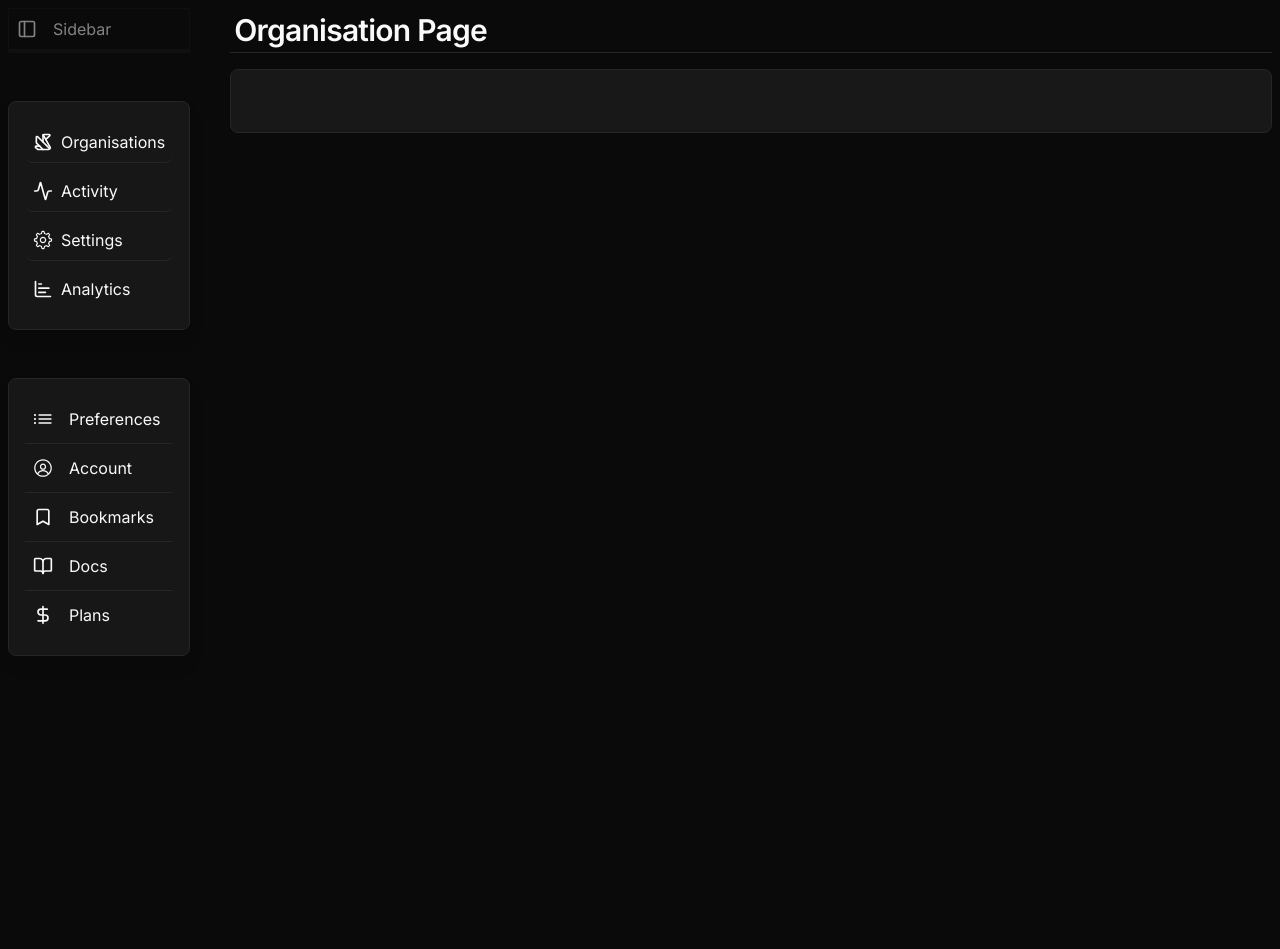
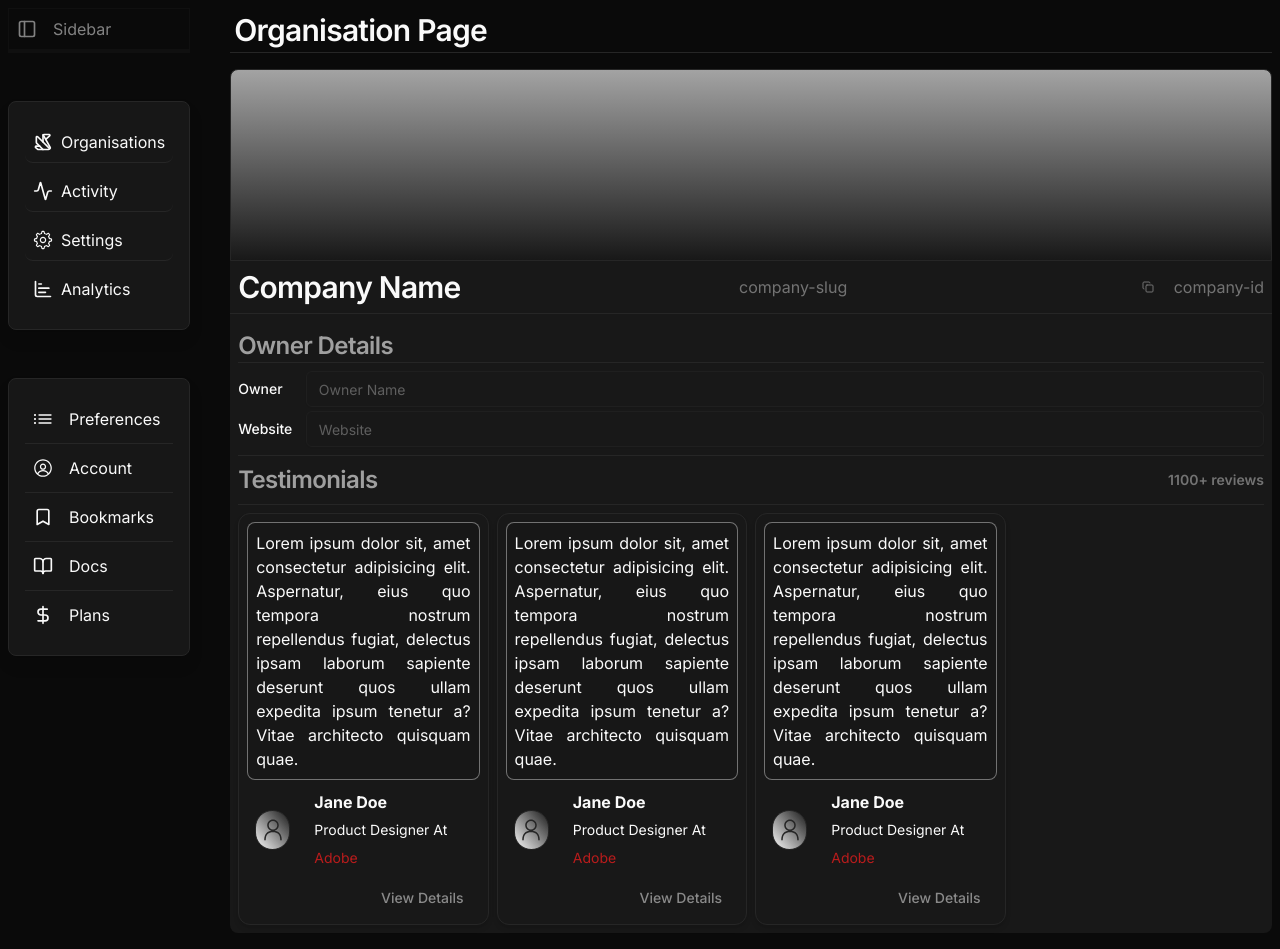
Before and after one commit to sickodev/testimonial-frontend, a Next.js app: page /org/1 in a window 1280 px wide. Before the commit the page ends 800 px from the top, so only its background shows below. Built offline with nearby package versions, Linux system fonts and the light colour scheme.

Commit message:
built org-content-page ---some things remaining

```diff
--- a/app/(main)/layout.tsx
+++ b/app/(main)/layout.tsx
@@ -3,7 +3,7 @@ import React from 'react'
 
 const MainLayout = ({children}:{children:React.ReactNode}) => {
   return (
-    <main className='h-full flex w-full space-x-6'>
+    <main className='h-full flex w-full md:space-x-6'>
       <Sidebar/>
         {children}
     </main>
--- a/app/(main)/org/[id]/page.tsx
+++ b/app/(main)/org/[id]/page.tsx
@@ -1,3 +1,4 @@
+import OrgIdContents from '@/components/shared/org-components/org-id-page'
 import H2 from '@/components/ui/h2'
 import React from 'react'
 
@@ -7,8 +8,8 @@ const OrgIdPage = () => {
         <H2 className='text-left border-b p-1'>
             Organisation Page
         </H2>
-        <div className='h-16 w-full border rounded-lg bg-secondary/50'>
-
+        <div className='w-full rounded-lg bg-secondary/50'>
+          <OrgIdContents/>
         </div>
     </main>
   )
--- a/app/(main)/org/page.tsx
+++ b/app/(main)/org/page.tsx
@@ -1,4 +1,4 @@
-import OrgCardHolder from "@/components/shared/org-card-holder";
+import OrgCardHolder from "@/components/shared/org-components/org-card-holder";
 import H2 from "@/components/ui/h2";
 import P from "@/components/ui/p";
 import React from "react";
--- a/components/shared/org-card-holder.tsx
+++ b/components/shared/org-components/org-card-holder.tsx
@@ -4,11 +4,11 @@ import AddOrganisationDialog from "./add-organisation-dialog";
 import Link from "next/link";
 import OrgCard from "./org-card";
 import axios, { AxiosResponse } from "axios";
-import P from "../ui/p";
+import P from "../../ui/p";
 import { Organisation, Testimonials } from "@prisma/client";
-import { Skeleton } from "../ui/skeleton";
+import { Skeleton } from "../../ui/skeleton";
 import { useUser } from "@clerk/nextjs";
-import H2 from "../ui/h2";
+import H2 from "../../ui/h2";
 
 interface OrganisationWithTestimonials extends Organisation{
   testimonials: Testimonials[]
--- a/components/shared/org-card.tsx
+++ b/components/shared/org-components/org-card.tsx
@@ -5,7 +5,7 @@ import {
   CardDescription,
   CardHeader,
   CardTitle,
-} from "../ui/card";
+} from "../../ui/card";
 
 type OrgCardProps = {
   name: string;
--- /dev/null
+++ b/components/shared/org-components/org-id-page.tsx
@@ -0,0 +1,115 @@
+"use client";
+
+import { Button } from "@/components/ui/button";
+import H2 from "@/components/ui/h2";
+import H3 from "@/components/ui/h3";
+import { Input } from "@/components/ui/input";
+import { Label } from "@/components/ui/label";
+import P from "@/components/ui/p";
+import { Skeleton } from "@/components/ui/skeleton";
+import { PersonIcon } from "@radix-ui/react-icons";
+import { Copy } from "lucide-react";
+import { usePathname } from "next/navigation";
+import { useState } from "react";
+
+const OrgIdContents = () => {
+  const pathName = usePathname().split("/")[2];
+  const [contents, setContent] = useState();
+  return (
+    <section className="rounded-lg">
+      <div className="w-full h-48 border rounded-t-lg bg-gradient-to-b from-neutral-400 to-transparent"></div>
+      <div className="flex flex-col md:flex-row justify-between items-center p-2">
+        <H2>Company Name</H2>
+        <p className="opacity-40">company-slug</p>
+        <div className="flex items-center space-x-1 opacity-40">
+          <Button variant="ghost">
+            <Copy className="size-3" />
+          </Button>
+          <p>company-id</p>
+        </div>
+      </div>
+      <hr />
+      <div className="my-2 p-2 space-y-2 w-full">
+        <div className="space-y-2">
+          <div>
+            <H3 className="opacity-60">Owner Details</H3>
+            <hr />
+          </div>
+          <div className="space-y-1">
+            <div className="flex items-center space-x-2">
+              <Label className="w-16">Owner</Label>
+              <Input
+                placeholder="Owner Name"
+                disabled
+                className="border w-full"
+              />
+            </div>
+            <div className="flex items-center space-x-2">
+              <Label className="w-16">Website</Label>
+              <Input placeholder="Website" disabled className="border w-full" />
+            </div>
+          </div>
+        </div>
+        <hr />
+        <div className="my-2 space-y-2 w-full">
+          <div className="flex items-center justify-between">
+            <H3 className="opacity-60">Testimonials</H3>
+            <p className="opacity-40 text-sm font-semibold">1100+ reviews</p>
+          </div>
+          <hr />
+          <div className="my-2 grid grid-cols-1 md:grid-cols-2 lg:grid-cols-4 gap-2">
+            <TestimonialCard />
+            <TestimonialCard />
+            <TestimonialCard />
+          </div>
+        </div>
+      </div>
+    </section>
+  );
+};
+
+export default OrgIdContents;
+
+const SkeletonContent = () => {
+  return <Skeleton />;
+};
+
+type TestimonialCardProps = {
+  name: string;
+  slug: string;
+  id: string;
+  ownerName: string;
+  ownerWebsite: string;
+};
+
+const TestimonialCard = ({}: TestimonialCardProps) => {
+  return (
+    <div className="col-span-1 border p-2 rounded-xl filter shadow-md space-y-2">
+      <div className="border border-primary/40 p-2 bg-primary-foreground text-primary text-justify text-md rounded-lg">
+        <p>
+          Lorem ipsum dolor sit, amet consectetur adipisicing elit. Aspernatur,
+          eius quo tempora nostrum repellendus fugiat, delectus ipsam laborum
+          sapiente deserunt quos ullam expedita ipsum tenetur a? Vitae
+          architecto quisquam quae.
+        </p>
+      </div>
+
+      <div className="flex items-center space-x-6 px-2">
+        <div className="h-10 w-10 rounded-full border bg-gradient-to-tr from-primary flex items-center justify-center">
+          <PersonIcon className="size-6 text-secondary" />
+        </div>
+        <div className="">
+          <P className="font-bold">Jane Doe</P>
+          <P className="text-sm">
+            Product Designer At{" "}
+            <span className="dark:text-red-700 text-red-500">Adobe</span>
+          </P>
+        </div>
+      </div>
+
+      <div className="flex justify-end opacity-50">
+        <Button variant="link">View Details</Button>
+      </div>
+    </div>
+  );
+};
--- a/components/shared/sidebar.tsx
+++ b/components/shared/sidebar.tsx
@@ -5,7 +5,7 @@ import React from "react";
 
 const Sidebar = () => {
   return (
-    <div className="w-1/4 md:w-1/5 lg:w-1/6 p-2 space-y-12">
+    <div className="md:w-1/5 lg:w-1/6 p-2 space-y-12 hidden md:block">
       <div className="flex space-x-4 items-center border p-2 border-b-4 border-neutral-900 opacity-50">
         <LucideSidebar className="size-5" />
         <span className="">Sidebar</span>
```
Also changed, not shown: components/shared/org-components/add-organisation-dialog.tsx (renamed from components/shared/add-organisation-dialog.tsx, +6 -6 lines).
